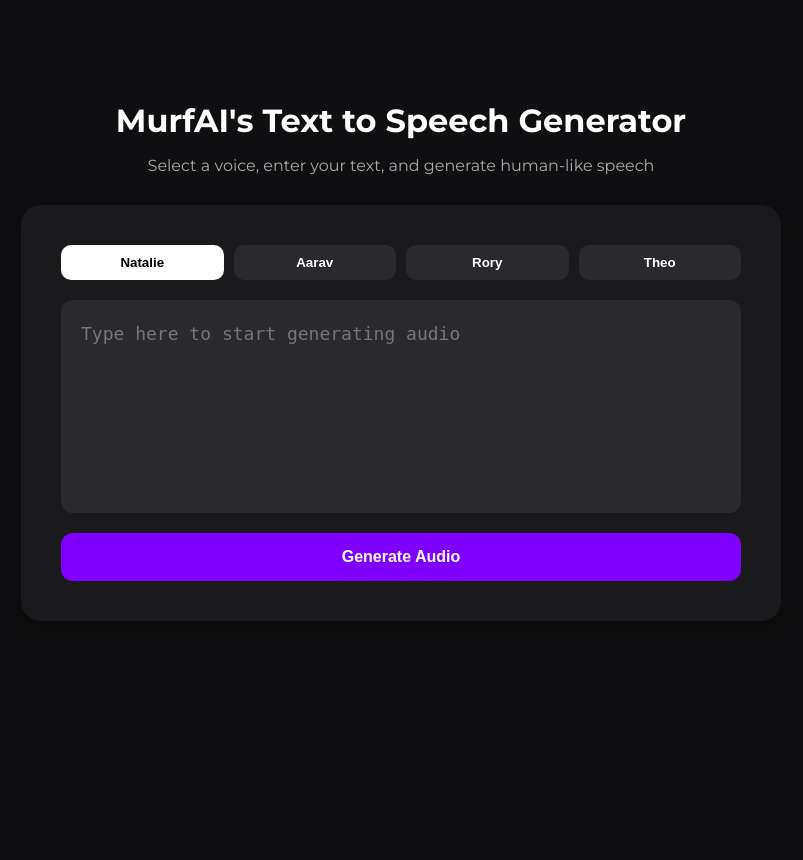
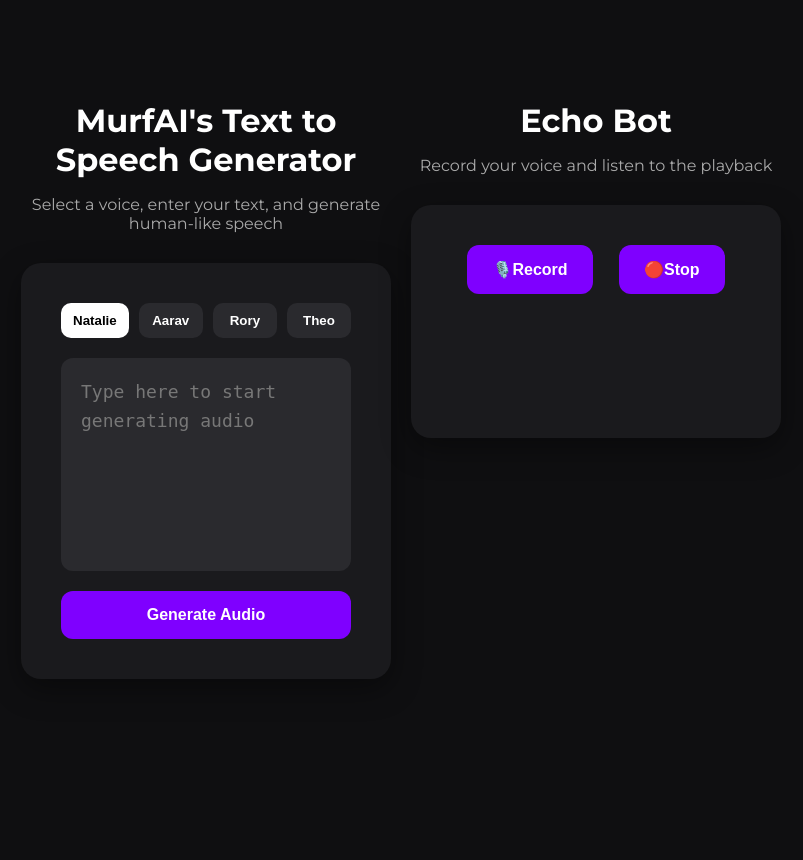
Before and after one commit to eathindhar/murf_voice_agents, a FastAPI app: page / in a window 1280 px wide. Shown: the whole page, without its empty margins (239-1042 px from the left). Run offline with FastAPI, Linux system fonts and the light colour scheme.

Commit message:
added echo-bot which records audio and saves the file in uploads folder

```diff
--- a/main.py
+++ b/main.py
@@ -1,11 +1,14 @@
 import os
+import shutil
 import requests
 from dotenv import load_dotenv
-from fastapi import FastAPI, Request, HTTPException
+from fastapi import FastAPI, Request, HTTPException, UploadFile, File
 from fastapi.staticfiles import StaticFiles
 from fastapi.responses import HTMLResponse, JSONResponse
 from fastapi.templating import Jinja2Templates
 from pydantic import BaseModel
+from pathlib import Path
+from datetime import datetime
 
 # Load environment variables from .env file
 load_dotenv()
@@ -25,6 +28,9 @@
     text: str = "The quick brown fox jumps over the lazy dog"
     voice_id: str = "en-US-natalie"  # Default voice ID, can be changed as needed
 
+# Define the upload folder
+UPLOAD_FOLDER = "uploads"
+os.makedirs(UPLOAD_FOLDER, exist_ok=True)
 
 # Define routes
 @app.get("/", response_class=HTMLResponse)
@@ -57,3 +63,26 @@
 
     except Exception as e:
         raise HTTPException(status_code=500, detail=str(e))
+
+@app.post("/upload-audio", response_class=JSONResponse)
+async def upload_audio(audio_file:UploadFile=File(...)):
+    timestamp = datetime.now().strftime("%Y%m%d%H%M%S")
+    print("Received audio file:", audio_file.filename)
+    file_extention = Path(audio_file.filename).suffix
+    print("File extension:", file_extention)
+    file_name = f"recorded_audio_{timestamp}{file_extention}"
+    print("Generated file name:", file_name)
+    file_location = Path(UPLOAD_FOLDER) / file_name
+    print("Saving audio file to:", file_location)
+
+    try:
+        # Save the uploaded audio file to a temporary location
+        with open(file_location, "wb") as f:
+            shutil.copyfileobj(audio_file.file, f)
+        return {
+            "file_name": audio_file.filename,
+            "content_type": audio_file.content_type,
+            "file_size":os.path.getsize(file_location),
+        }
+    except Exception as e:
+        raise HTTPException(status_code=500, detail=str(e))
--- a/static/script.js
+++ b/static/script.js
@@ -7,21 +7,30 @@
   const btnText = document.getElementById("btn-text");
   let selectedVoice = "en-US-natalie";
 
-    // Voice selection
+  // New elements for recording functionality
+  const startButton = document.getElementById("recordButton");
+  const stopButton = document.getElementById("stopButton");
+  const audioPlayback = document.getElementById("audio-player1"); // Assuming a separate player for recorded audio
+  const message = document.getElementById("message");
+
+  let mediaRecorder;
+  let audioChunks = [];
+
+  // --- Existing Voice Selection Logic ---
   const voiceButtons = document.querySelectorAll(".voice-btn");
-    voiceButtons.forEach(btn => {
+  voiceButtons.forEach((btn) => {
     btn.addEventListener("click", () => {
-            voiceButtons.forEach(b => b.classList.remove("selected"));
+      voiceButtons.forEach((b) => b.classList.remove("selected"));
       btn.classList.add("selected");
       selectedVoice = btn.getAttribute("data-voice");
       console.log("Selected voice:", selectedVoice);
     });
   });
 
-
+  // --- Existing Text-to-Speech Logic ---
   button.addEventListener("click", async () => {
     const text = input.value.trim();
-        if(!text){
+    if (!text) {
       alert("Please enter some text to generate audio.");
       return;
     }
@@ -32,19 +41,19 @@
     button.disabled = true;
 
     try {
-            const response = await fetch("/generate-audio",{
-                method:"POST",
+      const response = await fetch("/generate-audio", {
+        method: "POST",
         headers: {
-                "content-type": "application/json"
+          "content-type": "application/json",
         },
-                body: JSON.stringify({ text: text, voice_id: selectedVoice })
+        body: JSON.stringify({ text: text, voice_id: selectedVoice }),
       });
       console.log({
-                method:"POST",
+        method: "POST",
         headers: {
-                "content-type": "application/json"
+          "content-type": "application/json",
         },
-                body: JSON.stringify({ text: text, voice_id: selectedVoice })
+        body: JSON.stringify({ text: text, voice_id: selectedVoice }),
       });
       if (!response.ok) {
         const error = await response.json();
@@ -54,16 +63,122 @@
       audioPlayer.src = data.audio_url;
       audioPlayer.style.display = "block";
       audioPlayer.play();
-            }
-        catch (error) {
+    } catch (error) {
       console.error("Error generating audio:", error);
       alert("An error occurred while generating audio: " + error.message);
-        }
-        finally {
+    } finally {
       // ✅ Always stop loader, re-enable button
       loader.style.display = "none";
       btnText.textContent = "Generate Audio";
       button.disabled = false;
     }
   });
+
+  // --- NEW Audio Recording Logic ---
+
+  // Check for browser support
+  if (navigator.mediaDevices && navigator.mediaDevices.getUserMedia) {
+    console.log("getUserMedia supported.");
+  } else {
+    alert(
+      "Your browser does not support audio recording. Please use a modern browser like Chrome or Firefox."
+    );
+    if (startButton) startButton.disabled = true;
+    return;
+  }
+
+  // Event listener for the "Start Recording" button
+  if (startButton) {
+    startButton.addEventListener("click", async () => {
+      try {
+        message.textContent = "Requesting microphone access...";
+        const stream = await navigator.mediaDevices.getUserMedia({
+          audio: true,
         });
+        startButton.textContent = "🎙️Recording";
+        message.textContent = "Recording started...";
+        startButton.disabled = true;
+        if (stopButton) stopButton.disabled = false;
+        audioChunks = [];
+
+        mediaRecorder = new MediaRecorder(stream);
+
+        mediaRecorder.ondataavailable = (event) => {
+          audioChunks.push(event.data);
+        };
+
+        mediaRecorder.onstop = () => {
+          message.textContent = "Recording stopped. Preparing audio...";
+          const audioBlob = new Blob(audioChunks, { type: "audio/mp4" });
+          const audioUrl = URL.createObjectURL(audioBlob);
+          uploadAudio(audioBlob); // Call the upload function
+          console.log("Audio recorded and uploaded:", audioUrl);
+          audioPlayback.src = audioUrl;
+          audioPlayback.controls = true;
+          audioPlayback.style.display = "block";
+          audioPlayback.play();
+          message.textContent = "Playback ready.";
+
+          // Clean up the stream
+          stream.getTracks().forEach((track) => track.stop());
+        };
+
+        mediaRecorder.start();
+      } catch (err) {
+        console.error("Error accessing microphone:", err);
+        message.textContent =
+          "Error: Could not access microphone. Please check your permissions.";
+        startButton.disabled = false;
+        if (stopButton) stopButton.disabled = true;
+      }
+    });
+  }
+
+  // Event listener for the "Stop Recording" button
+  if (stopButton) {
+    stopButton.addEventListener("click", () => {
+      if (mediaRecorder && mediaRecorder.state === "recording") {
+        mediaRecorder.stop();
+        if (startButton) startButton.disabled = false;
+        stopButton.disabled = true;
+        startButton.textContent = "🎙️Record";
+      }
+    });
+  }
+});
+
+// A new function to upload the audio to the server
+async function uploadAudio(audioBlob) {
+  const formData = new FormData();
+
+  const now = new Date();
+  const year = now.getFullYear();
+  const month = String(now.getMonth() + 1).padStart(2, '0');
+  const day = String(now.getDate()).padStart(2, '0');
+  const hours = String(now.getHours()).padStart(2, '0');
+  const minutes = String(now.getMinutes()).padStart(2, '0');
+  const seconds = String(now.getSeconds()).padStart(2, '0');
+  timestamp = ` audio_${year}${month}${day}_${hours}${minutes}${seconds}.mp4`;
+  console.log("Timestamp for audio file:", timestamp);
+  const statusMessage = document.getElementById("status-message");
+  formData.append("audio_file", audioBlob, timestamp); // "audio_file" is the field name the server expects
+  console.log("Uploading audio file...");
+  try {
+    // You'll need to create this /upload-audio endpoint in your FastAPI code
+    const response = await fetch("/upload-audio", {
+      method: "POST",
+      body: formData,
+    });
+
+    if (!response.ok) {
+      throw new Error("Failed to upload audio.");
+    }
+    const result = await response.json();
+    console.log("Upload successful:", result);
+    statusMessage.textContent = "Uploaded ✅ File name: " + result.file_name;
+    // You can now display the file info (name, size, etc.) to the user
+  } catch (error) {
+    console.error("Error uploading audio:", error);
+    // Handle the error gracefully, e.g., show a message to the user
+  }
+}
--- a/static/style.css
+++ b/static/style.css
@@ -12,10 +12,20 @@
 }
 
 .container {
+  display: flex;
+  justify-content: center;
+  align-items: stretch;
+  gap: 20px;
   width: 100%;
   max-width: 800px;
   padding: 20px;
   box-sizing: border-box;
+  align-items: flex-start;
+}
+
+.tts,
+.echo-bot{
+  flex: 1;
 }
 
 .title {
@@ -43,7 +53,9 @@
   flex-direction: column;
   gap: 20px;
   width: 100%;
+  height: 100%;
   box-sizing: border-box;
+  justify-content: space-between;
 }
 
 
@@ -117,6 +129,31 @@
   color: #000000;
 }
 
+.recording-controls{
+  display: flex;
+  justify-content: space-evenly;
+  flex-wrap: wrap;
+  gap: 10px;
+}
+
+.audio-button{
+  background-color: #7F00FF;
+  color: #FFFFFF;
+  border: none;
+  padding: 15px 25px;
+  font-size: 16px;
+  font-weight: 600;
+  border-radius: 12px;
+  cursor: pointer;
+  transition: background-color 0.3s ease;
+  gap: 10px;
+}
+
+.audio-button:hover {
+  background-color: #cccccc;
+  color: #000000;
+}
+
 .loader {
   border: 3px solid #f3f3f3;
   border-top: 3px solid #000;
--- a/templates/index.html
+++ b/templates/index.html
@@ -5,32 +5,69 @@
     <title>MurfAI Voice Agent</title>
     <link rel="icon" type="image/x-icon" href="/static/favicon.ico" />
     <link rel="stylesheet" href="/static/style.css" />
-  <link href="https://fonts.googleapis.com/css2?family=Montserrat:wght@400;600;700&display=swap" rel="stylesheet">
+    <link
+      href="https://fonts.googleapis.com/css2?family=Montserrat:wght@400;600;700&display=swap"
+      rel="stylesheet"
+    />
   </head>
   <body>
     <div class="container">
+      <div class="tts">
         <h1 class="title">MurfAI's Text to Speech Generator</h1>
-    <p class="subtitle">Select a voice, enter your text, and generate human-like speech</p>
+        <p class="subtitle">
+          Select a voice, enter your text, and generate human-like speech
+        </p>
 
         <div class="card">
           <div class="voice-options">
-        <button class="voice-btn selected" data-voice="en-US-natalie">Natalie</button>
+            <button class="voice-btn selected" data-voice="en-US-natalie">
+              Natalie
+            </button>
             <button class="voice-btn" data-voice="en-IN-aarav">Aarav</button>
             <button class="voice-btn" data-voice="en-SCOTT-rory">Rory</button>
             <button class="voice-btn" data-voice="en-UK-theo">Theo</button>
           </div>
 
-      <textarea id="text-input" placeholder="Type here to start generating audio" class="styled-input" rows="6"></textarea>
+          <textarea
+            id="text-input"
+            placeholder="Type here to start generating audio"
+            class="styled-input"
+            rows="6"
+          ></textarea>
 
           <button id="cta-btn" class="styled-button">
             <span id="btn-text">Generate Audio</span>
-        <span id="loader" class="loader" style="display: none;"></span>
+            <span id="loader" class="loader" style="display: none"></span>
           </button>
 
-      <audio id="audio-player" controls class="audio-player" style="display: none;"></audio>
+          <audio
+            id="audio-player"
+            controls
+            class="audio-player"
+            style="display: none"
+          ></audio>
         </div>
       </div>
+      <div class="echo-bot">
+        <h1 class="title">Echo Bot</h1>
+        <p class="subtitle">Record your voice and listen to the playback</p>
 
+        <div class="card">
+          <div class="recording-controls">
+            <button id="recordButton" class="audio-button">🎙️Record</button>
+            <button id="stopButton" class="audio-button" disabled>🔴Stop</button>
+          </div>
+          <p id="message"></p>
+          <audio
+            id="audio-player1"
+            controls
+            class="audio-player"
+            style="display: none"
+          ></audio>
+          <p id="status-message"></p>
+        </div>
+      </div>
+    </div>
     <script src="/static/script.js"></script>
   </body>
 </html>
```
Also changed, not shown: 1 other file. Lines whose indentation alone changed are shown as unchanged.
